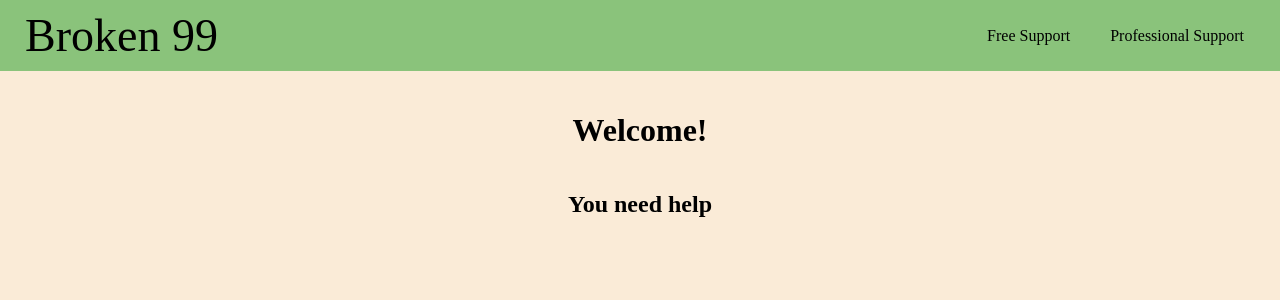
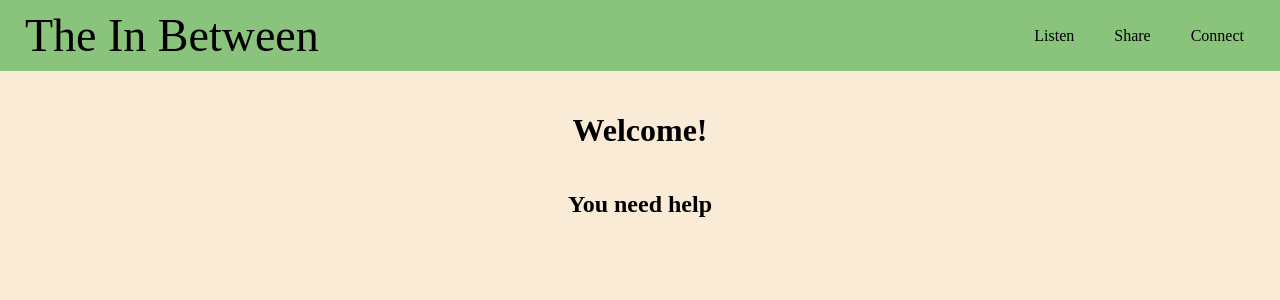
Before and after one commit to SamGiorgievski/Jam-hackathon2023, a React (Create React App) app: page / in a window 1280 px wide. Shown: the top 300 px of the page. Built offline with nearby package versions, Linux system fonts and the light colour scheme.

Commit message:
minor changes

```diff
--- a/src/App.js
+++ b/src/App.js
@@ -7,14 +7,17 @@ function App() {
     <div className="App">
       <div className="navbar">
       <div className="title">
-          <Link to="/"> Broken 99</Link>
+          <Link to="/"> The In Between</Link>
         </div>
         <ul className="features">
           <li>
-            <Link to="/free">Free Support</Link>
+            <Link to="/listen">Listen</Link>
           </li>
           <li>
-            <Link to="/professional">Professional Support</Link>
+            <Link to="/share">Share</Link>
+          </li>
+          <li>
+            <Link to="/connect">Connect</Link>
           </li>
         </ul>
       </div>
```
